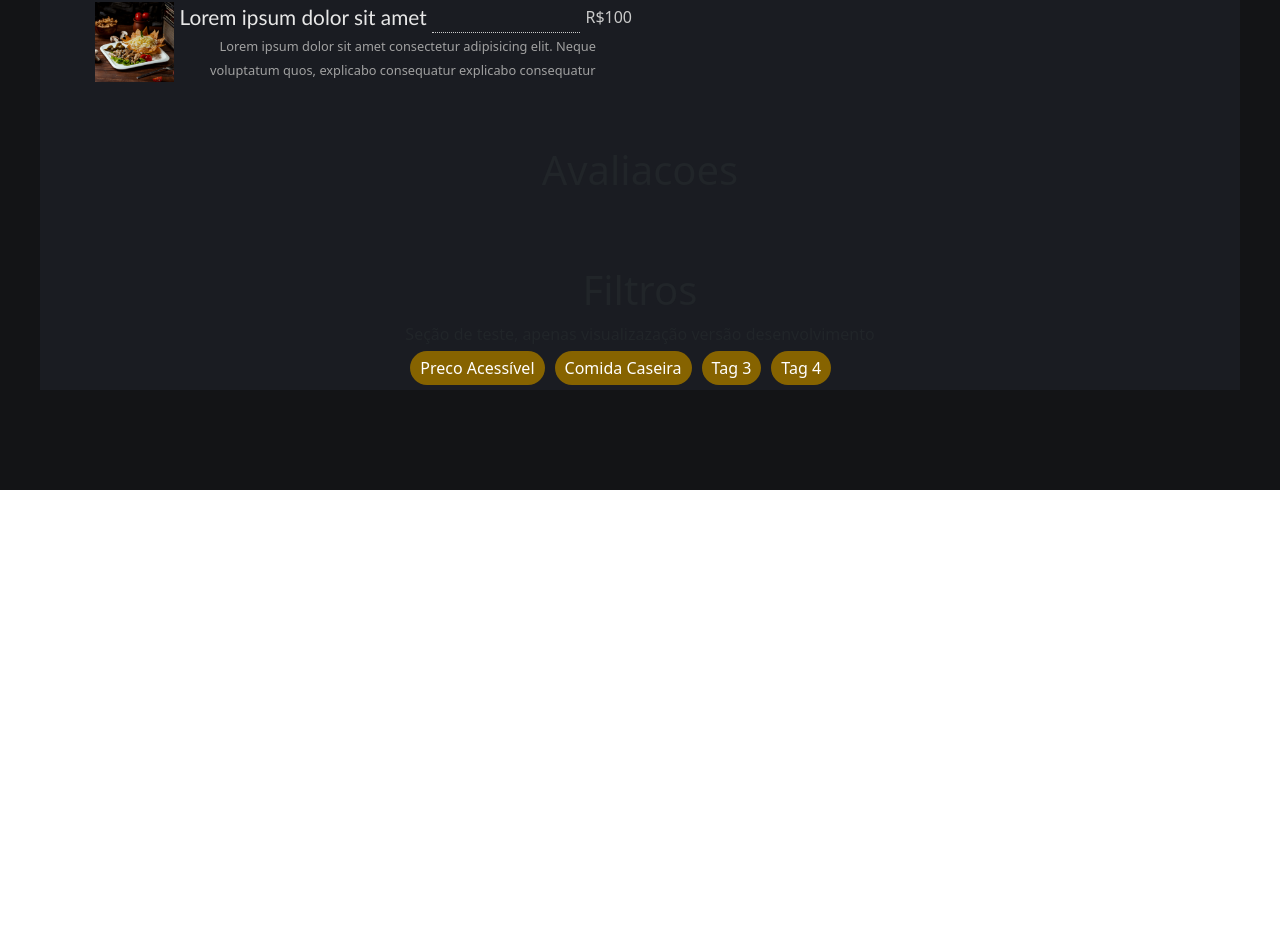
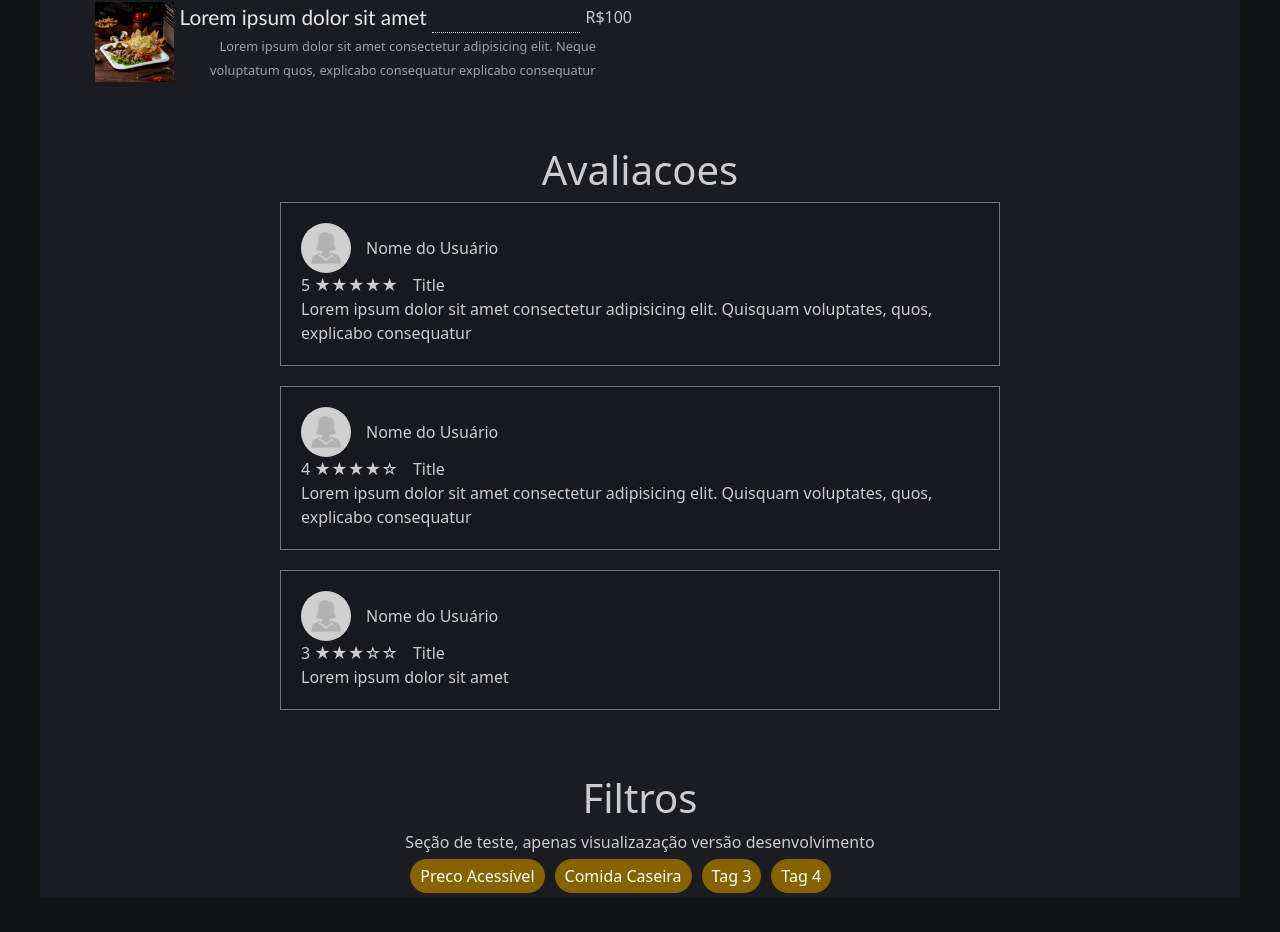
Before and after one commit to FreitassPedro/Gramout-v1, a React (Vite) app in the folder frontend/: page /contato in a window 1280 px wide. Shown: the part 2231-3163 px from the top of the page. Before the commit the page ends 2721 px from the top, so only its background shows below. Built offline with nearby package versions, Linux system fonts and the light colour scheme.

Commit message:
css: Avaliacoes Section

```diff
--- a/frontend/src/App.css
+++ b/frontend/src/App.css
@@ -45,6 +45,6 @@
   position: relative;
   margin-bottom: 100px;
   gap: 20px;
-
+  color: #ccc;
 
 }
--- a/frontend/src/pages/Estabelecimento/avaliacoes.tsx
+++ b/frontend/src/pages/Estabelecimento/avaliacoes.tsx
@@ -1,13 +1,81 @@
-
+import React from "react";
 
 const Avaliacoes: React.FC = () => {
-    return (
-       <div>
+  return (
+    // Avaliacoes
+    <section id="avaliacoes" className="avaliacoes">
+      <div>
         <h1>Avaliacoes</h1>
+        <div className="rate-container">
+          <div className="rate-card">
+            <div className="rate-user-basics">
+              <div className="rate-user-icon">
+                <img
+                  src="src/assets/photosExample/user-icon-1.jpg"
+                  alt="user-icon"
+                />
+              </div>
+              <span>Nome do Usuário</span>
+            </div>
+            <div className="user-rating">
+              <span>5 ★★★★★</span>
+              <span>Title</span>
+            </div>
+            <div className="rate-description">
+              <span>
+                Lorem ipsum dolor sit amet consectetur adipisicing elit.
+                Quisquam voluptates, quos, explicabo consequatur
+              </span>
+            </div>
+          </div>
 
+          <div className="rate-card">
+            <div className="rate-user-basics">
+              <div className="rate-user-icon">
+                <img
+                  src="src/assets/photosExample/user-icon-1.jpg"
+                  alt="user-icon"
+                />
+              </div>
+              <span>Nome do Usuário</span>
+            </div>
+            <div className="user-rating">
+              <span>4 ★★★★☆</span>
+              <span>Title</span>
+            </div>
+            <div className="rate-description">
+              <span>
+                Lorem ipsum dolor sit amet consectetur adipisicing elit.
+                Quisquam voluptates, quos, explicabo consequatur
+              </span>
+            </div>
+          </div>
 
-       </div>
-    );
+            <div className="rate-card">
+                <div className="rate-user-basics">
+                <div className="rate-user-icon">
+                    <img
+                    src="src/assets/photosExample/user-icon-1.jpg"
+                    alt="user-icon"
+                    />
+                </div>
+                <span>Nome do Usuário</span>
+                </div>
+                <div className="user-rating">
+                <span>3 ★★★☆☆</span>
+                <span>Title</span>
+                </div>
+                <div className="rate-description">
+                <span>
+                    Lorem ipsum dolor sit amet
+                </span>
+                </div>
+            </div>
+
+        </div>
+      </div>
+    </section>
+  );
 };
 
 export default Avaliacoes;
--- a/frontend/src/pages/Estabelecimento/filtros.tsx
+++ b/frontend/src/pages/Estabelecimento/filtros.tsx
@@ -1,3 +1,4 @@
+import React from "react";
 import "./styles.css";
 
 const Filtros: React.FC = () => {
--- a/frontend/src/pages/Estabelecimento/styles.css
+++ b/frontend/src/pages/Estabelecimento/styles.css
@@ -164,7 +164,6 @@
 .profile-details {
   display: flex;
   flex-direction: column;
-
 }
 
 .brand-logo {
@@ -332,3 +331,59 @@
   padding: 5px 10px;
   margin: 5px;
 }
+
+
+/* Estilos para a página de avaliações */
+.avaliacoes {
+  width: 90%;
+  justify-content: center;
+  display: flex;
+}
+.rate-container {
+  display: flex;
+  justify-content: center;
+  margin: 0 auto;
+  align-items:flex-start;
+  flex-direction: column;
+  gap: 20px;
+}
+
+.rate-card {
+  width: 720px;
+  height: auto;
+  background-color: #17191f;
+  border-radius: 0%;
+  border: 1px solid #747474;
+  padding: 20px;
+
+}
+.rate-user-basics {
+  display: flex;
+  justify-items: center;
+  align-items: center;
+  gap: 15px;
+
+}
+.rate-user-icon {
+  border-radius: 50%;
+  max-width: 50px;
+  max-height: 50px;
+
+
+  img {
+    width: 100%;
+    height: 100%;
+    object-fit: cover;
+    border-radius: 50%;
+  }
+}
+
+.user-rating {
+  display: flex;
+  gap: 15px;
+}
+
+.rate-description {
+  width: 100%;
+  text-align: left;
+}
```
Also changed, not shown: frontend/src/assets/photosExample/user-icon-1.jpg (added).
